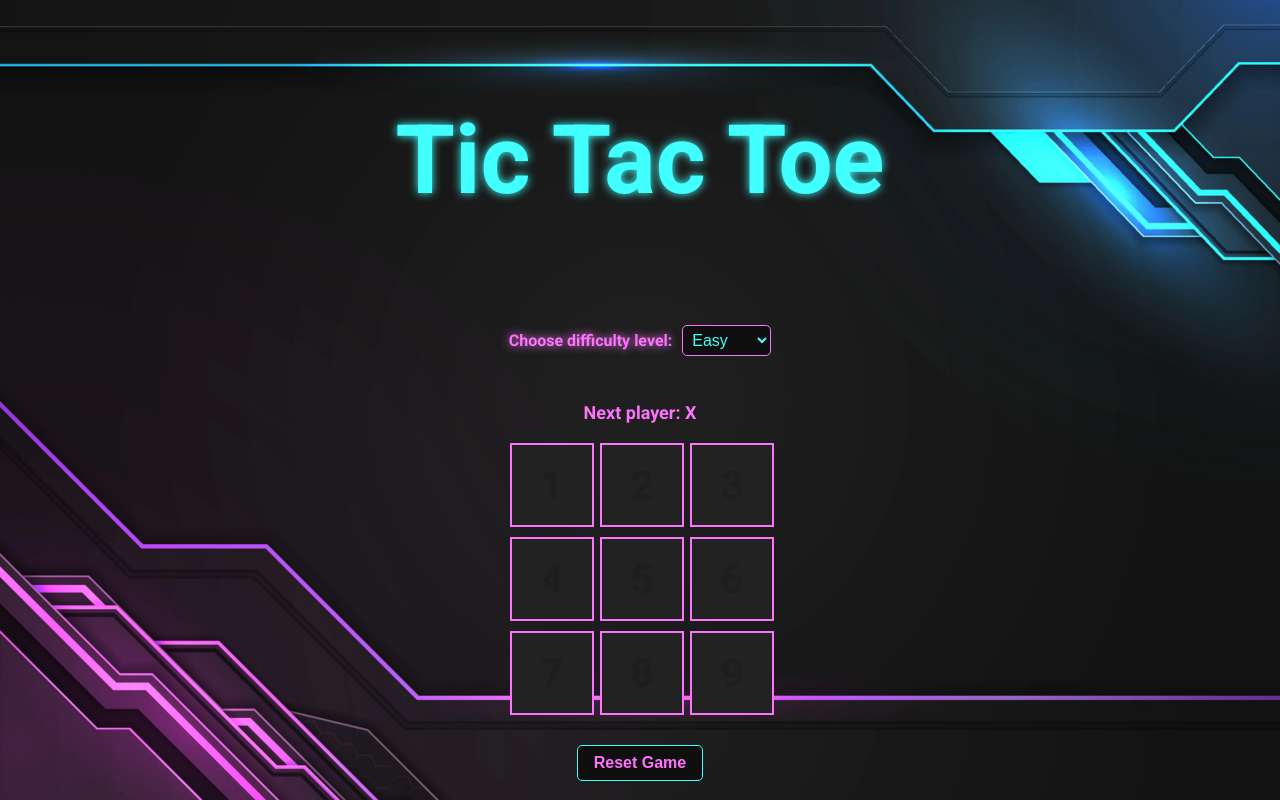
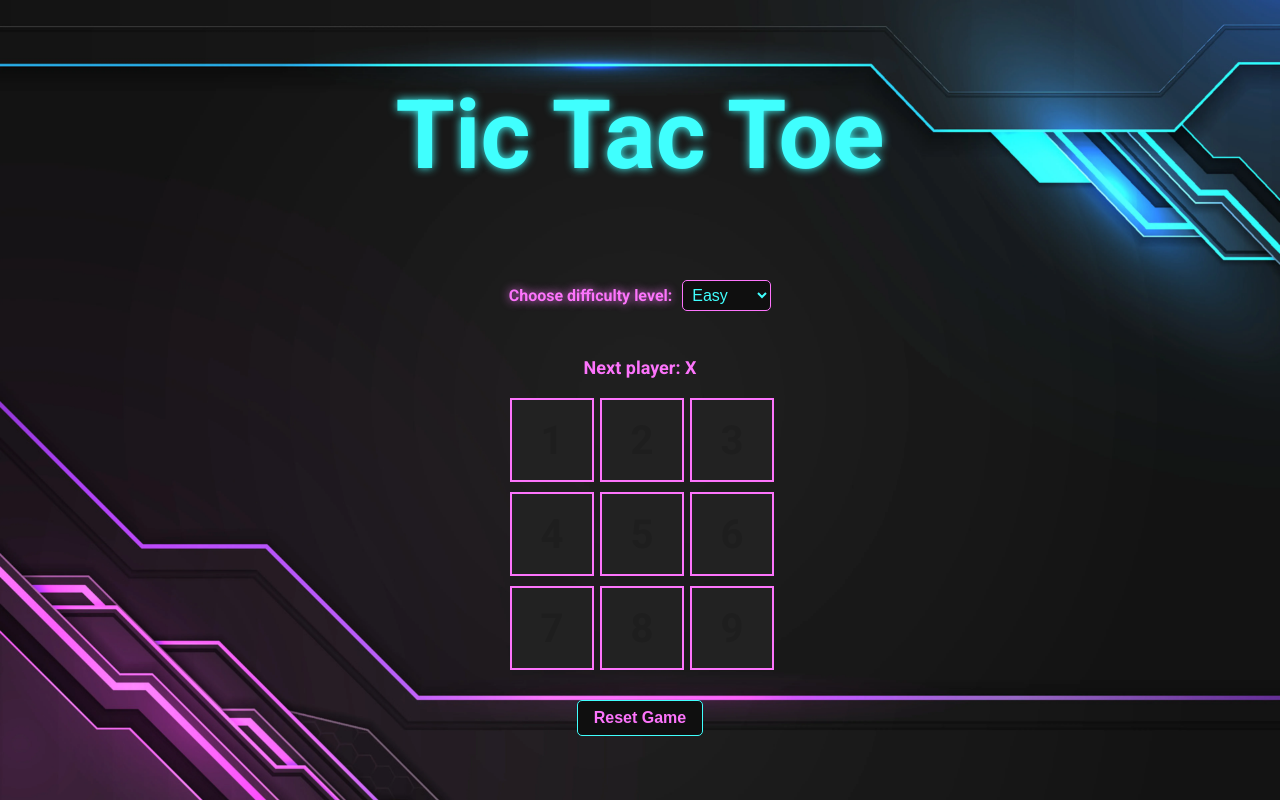
Before and after one commit to xuanPhuc-1/Draphony-Tic-Toc-Toe, a React (Create React App) app: page / in a window 1280 px wide. Built offline with nearby package versions, Linux system fonts and the light colour scheme.

Commit message:
chore: Update margin in game index.scss for better spacing

```diff
--- a/src/game/index.scss
+++ b/src/game/index.scss
@@ -5,7 +5,7 @@
   flex-direction: column;
   align-items: center;
   gap: 10px;
-  margin-top: 20px;
+  margin-bottom: 50px;
 }
 
 .container {
@@ -25,5 +25,4 @@
   font-weight: bold;
   color: $primary-color;
   text-shadow: 0 0 10px $primary-color;
-  margin-bottom: 20px;
 }
```
